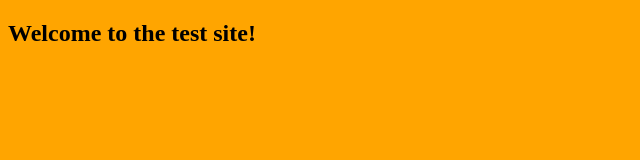
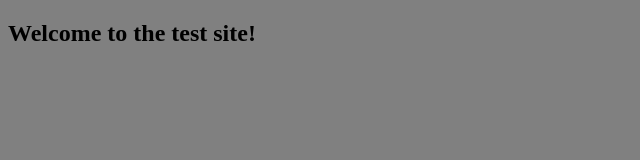
Before and after one commit to ashwinpathak/test_proj_2, a plain HTML site: page index.html in a window 1280 px wide. Shown: the whole page, without its empty margins (0-640 px from the left). Drawn offline with Linux system fonts and the light colour scheme.

Commit message:
added new feature
color changed of home page

```diff
--- a/index.html
+++ b/index.html
@@ -7,7 +7,7 @@
     <title>Test site</title>
     <style type="text/css">
         body {
-            background-color: orange;
+            background-color: grey;
         }
     </style>
 </head>
```
